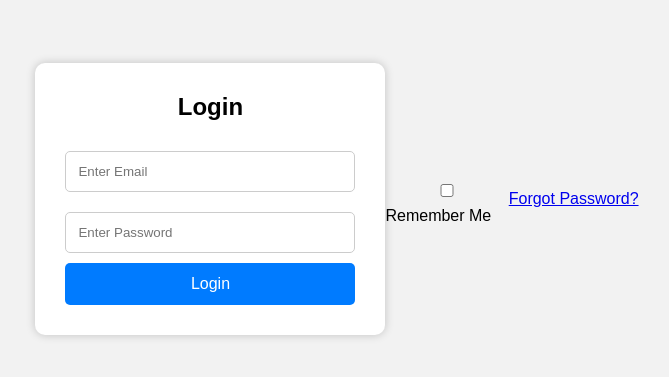
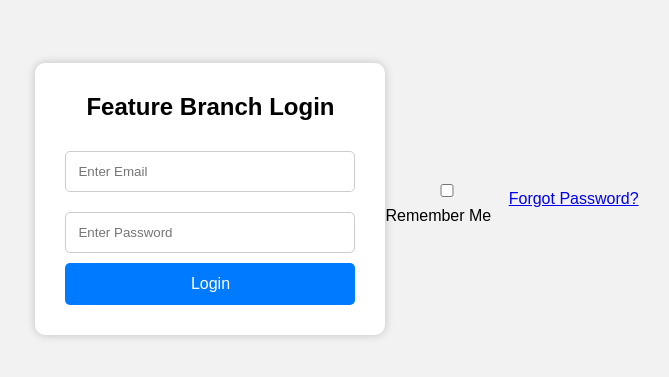
Before and after one commit to pradnya-jagtap02/login-page, a plain HTML site: page index.html in a window 1280 px wide. Shown: the part 201-578 px from the top of the page, without its empty margins (303-972 px from the left). Drawn offline with Linux system fonts and the light colour scheme.

Commit message:
Updated login heading in feature branch

```diff
--- a/index.html
+++ b/index.html
@@ -9,7 +9,7 @@
 <body>
 
 <div class="login-box">
-    <h2>Login</h2>
+   <h2>Feature Branch Login</h2>
 
     <form>
         <input type="email" placeholder="Enter Email" required>
```
